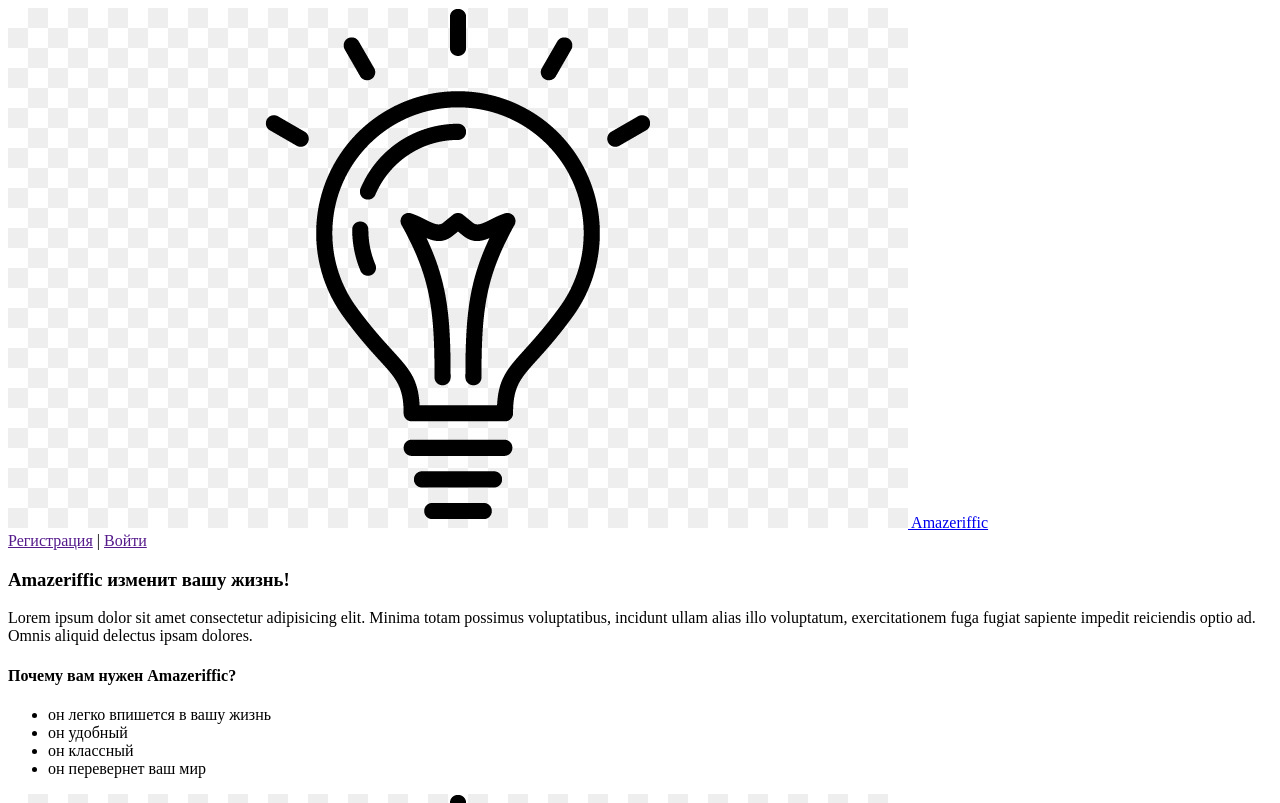
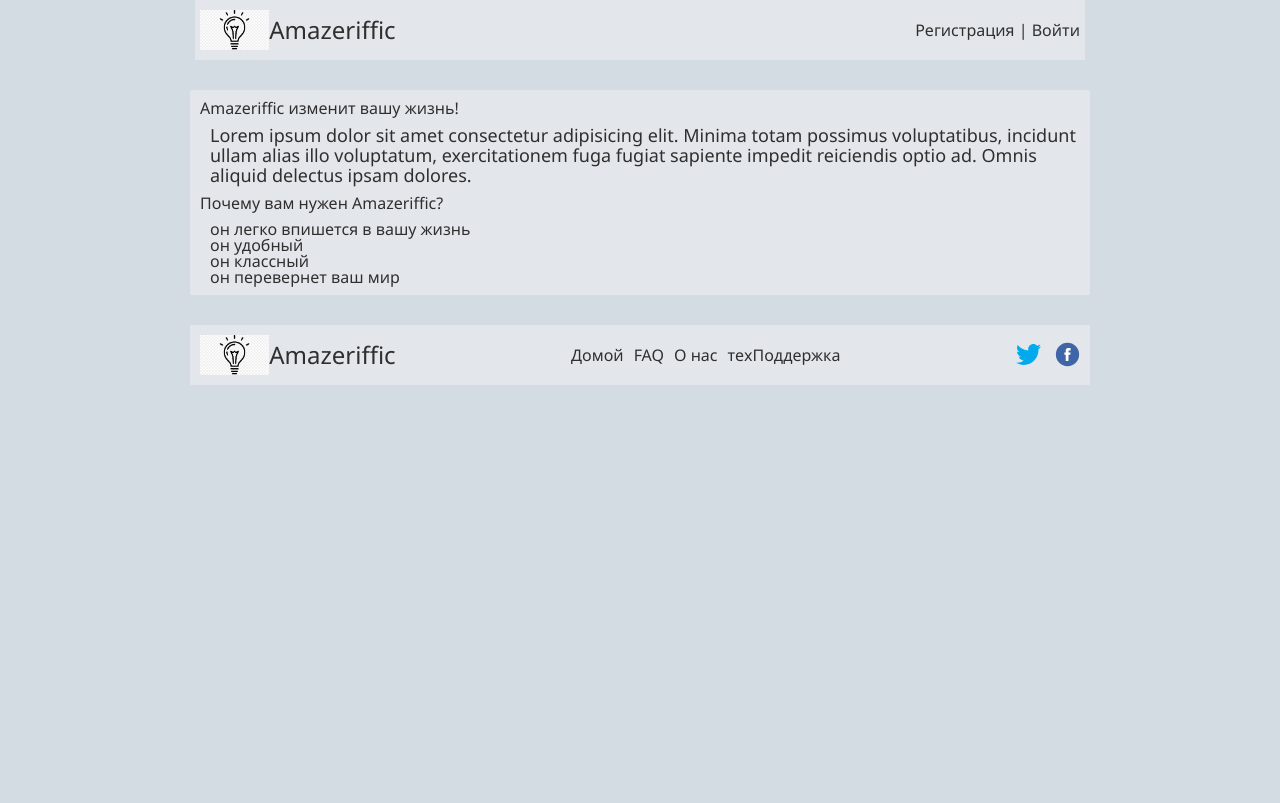
Before and after one commit to gpeverel/WebLabs, a plain HTML site: page Laba 4/index.html in a window 1280 px wide. Shown: the top 803 px of the page. Drawn offline with Linux system fonts and the light colour scheme.

Commit message:
Laba 4 site with styles(main page)

```diff
--- a/Laba 4/index.html
+++ b/Laba 4/index.html
@@ -5,6 +5,10 @@
     <meta charset="UTF-8">
     <meta http-equiv="X-UA-Compatible" content="IE=edge">
     <meta name="viewport" content="width=device-width, initial-scale=1.0">
+    <link rel="stylesheet" href="./styles/reset.css">
+    <link rel="stylesheet" href="./styles/header.css">
+    <link rel="stylesheet" href="./styles/footer.css">
+    <link rel="stylesheet" href="./styles/mainPage.css">
     <title>Document</title>
 </head>
 <body>
--- /dev/null
+++ b/Laba 4/styles/footer.css
@@ -0,0 +1,22 @@
+.footer-container{
+    display: flex;
+    justify-content: space-between;
+    align-items: center;
+    background-color: #e3e7eb;
+    padding:10px;
+}
+.footer-contacts > .contact > img{
+    width: 25px;
+}
+.footer-contacts > .contact:not(:last-child){
+    margin-right: 10px;
+}
+.footer-contacts > .header-contacts{
+    margin-bottom: 10px;
+}
+.footer-container > .sitemap{
+    display: flex;
+}
+.footer-container > .sitemap > *:not(:first-child){
+    margin-left: 10px;
+}
--- /dev/null
+++ b/Laba 4/styles/header.css
@@ -0,0 +1,20 @@
+html{
+    background-color: #d3dce2;
+}
+.header-container{
+    display: flex;
+    justify-content: space-between;
+    align-items: center;
+    background-color: #e3e7eb;
+    padding: 0 5px;
+    height: 60px;
+}
+.logo{
+    font-size: 24px;
+    display: flex;
+    align-items: center;
+}
+.logo > img{
+    height: 40px;
+    width: auto;
+}
--- /dev/null
+++ b/Laba 4/styles/mainPage.css
@@ -0,0 +1,28 @@
+.main-container{
+    margin-top: 30px;
+    margin-bottom: 30px;
+    background-color:#e3e7eb;
+    padding: 10px;
+    border-radius: 2px;
+}
+.main-content{
+    display: flex;
+    flex-direction: column;
+}
+.main-content > h5{
+    align-self: center;
+    font-size: 25px;
+    font-weight: 700;
+    margin-bottom: 30px;
+}
+.main-content > *:not(:last-child){
+    margin-bottom: 10px;
+}
+.main-content > p{
+    font-size: 18px;
+    line-height: 110%;
+    margin-left: 10px;
+}
+.main-content > ul > li{
+    margin-left: 10px;
+}
--- /dev/null
+++ b/Laba 4/styles/reset.css
@@ -0,0 +1,65 @@
+html, body, div, span, applet, object, iframe,
+h1, h2, h3, h4, h5, h6, p, blockquote, pre,
+a, abbr, acronym, address, big, cite, code,
+del, dfn, em, img, ins, kbd, q, s, samp,
+small, strike, strong, sub, sup, tt, var,
+b, u, i, center,
+dl, dt, dd, ol, ul, li,
+fieldset, form, label, legend,
+table, caption, tbody, tfoot, thead, tr, th, td,
+article, aside, canvas, details, embed,
+figure, figcaption, footer, header, hgroup,
+menu, nav, output, ruby, section, summary,
+time, mark, audio, video {
+    margin: 0;
+    padding: 0;
+    border: 0;
+    font-size: 100%;
+    font: inherit;
+    vertical-align: baseline;
+}
+article, aside, details, figcaption, figure,
+footer, header, hgroup, menu, nav, section {
+    display: block;
+}
+body {
+    line-height: 1;
+}
+ol, ul {
+    list-style: none;
+}
+blockquote, q {
+    quotes: none;
+}
+blockquote:before, blockquote:after,
+q:before, q:after {
+    content: '';
+    content: none;
+}
+table {
+    border-collapse: collapse;
+    border-spacing: 0;
+}
+html,
+body{
+    height:100%;
+    line-height: 1;
+    color: #302f2f;
+    font-size: 16px;
+    font-weight: 500;
+    font-family: "Segoe UI",Roboto,Helvetica,Arial,sans-serif;
+}
+.wrapper{
+    min-height: 100%;
+    overflow: hidden;
+    display: flex;
+    flex-direction: column;
+}
+.container{
+    max-width: 880px;
+    margin: 0 auto;
+}
+a{
+    text-decoration: none;
+    color: #302f2f;
+}
```
